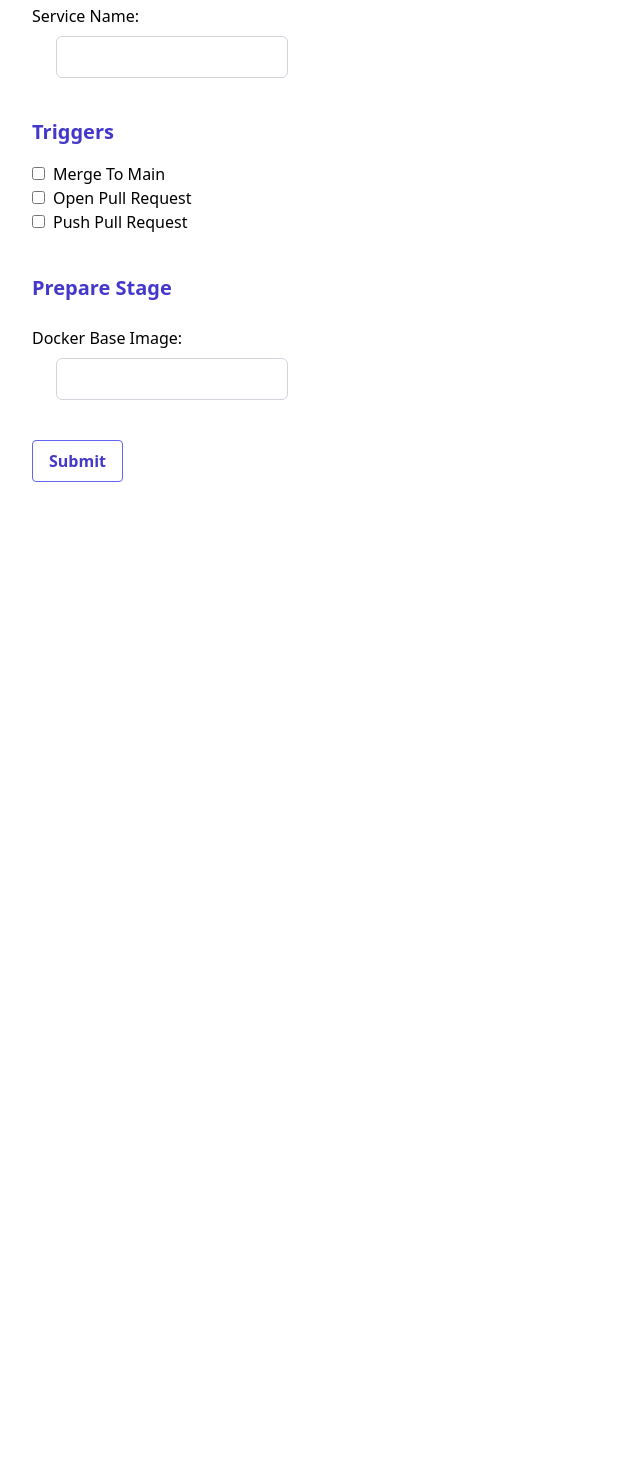
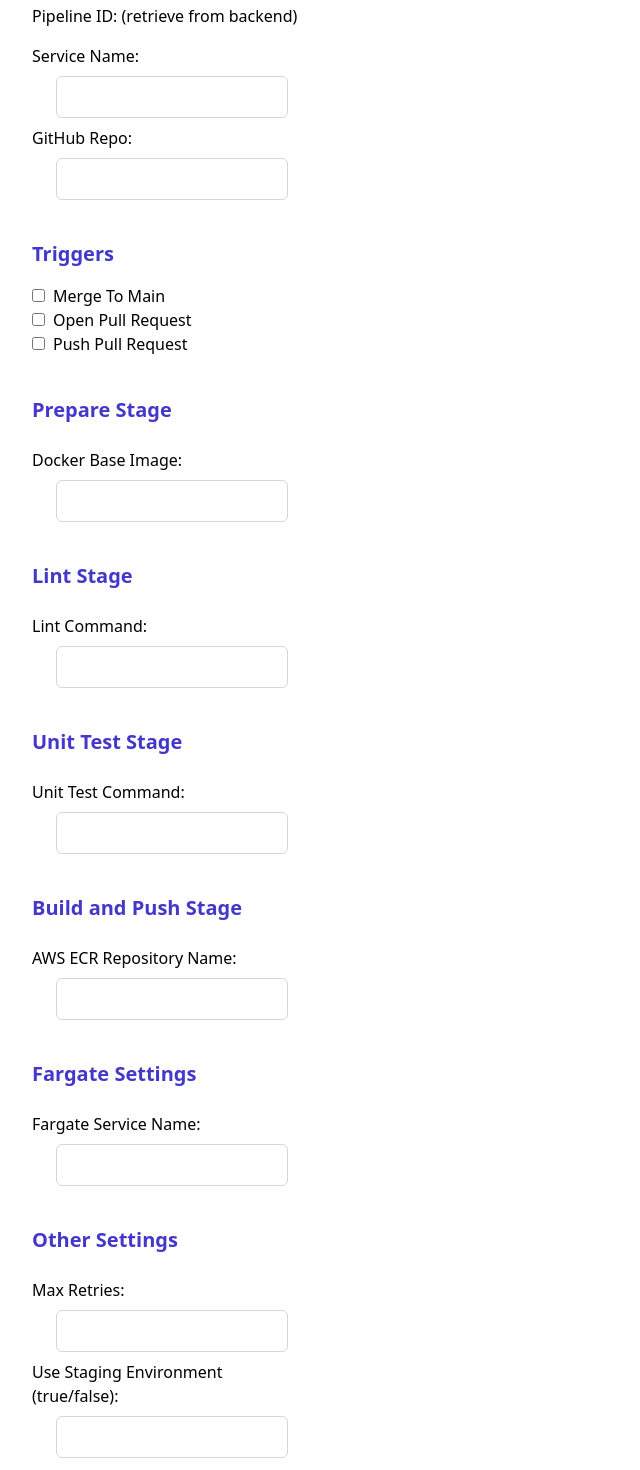
Before and after one commit to seamless-cicd/seamless-frontend, a React (Vite) app: page /service-set-up in a window 1280 px wide. Shown: the part 80-1550 px from the top of the page, without its empty margins (0-640 px from the left). Before the commit the page ends 800 px from the top, so only its background shows below. Built offline with nearby package versions, Linux system fonts and the light colour scheme.

Commit message:
feat: service set up
- fields and input validation added for service set up form
- data is captured in an object and can be sent with axios

```diff
--- a/src/components/PipelineSetUp.tsx
+++ b/src/components/PipelineSetUp.tsx
@@ -1,3 +1,5 @@
+// To Do: create pipeline ID either on backend when this is submitted or on front end
+
 import { useNavigate } from "react-router-dom";
 import { useForm } from "react-hook-form";
 import { yupResolver } from '@hookform/resolvers/yup';
@@ -11,9 +13,9 @@ const inputBorderStyle = "ml-6 border border-gray-300 rounded-md py-2 px-4 focus
 
 
 const schema = yup.object().shape({
-  pipelineName: yup.string().required(),
+  pipelineName: yup.string().required('Name is required'),
   // PAT has a length of 40 chars
-  gitHubPAT: yup.string().required().min(40).max(40),
+  gitHubPAT: yup.string().required().min(40, 'Must be 40 characters').max(40, 'Must be 40 characters'),
   // awsAccountID is a 12 digit number from what I have seen
   awsAccountID: yup.number().required().min(100000000000, 'Must be 12 digits').max(999999999999, 'Must be 12 digits'),
   // will automatically lowercase it
--- a/src/components/ServiceSetUp.tsx
+++ b/src/components/ServiceSetUp.tsx
@@ -3,7 +3,7 @@ import { useForm } from "react-hook-form";
 import { yupResolver } from '@hookform/resolvers/yup';
 import * as yup from 'yup';
 
-const submitButtonStyle = "mt-10 bg-transparent hover:bg-indigo-500 text-indigo-700 font-semibold hover:text-white py-2 px-4 border border-indigo-500 hover:border-transparent rounded";
+const submitButtonStyle = "mt-10 mb-10 bg-transparent hover:bg-indigo-500 text-indigo-700 font-semibold hover:text-white py-2 px-4 border border-indigo-500 hover:border-transparent rounded";
 
 const errorMsgStyle = "bg-red-100 px-4 py-2 text-red-700";
 
@@ -12,11 +12,17 @@ const inputBorderStyle = "ml-6 border border-gray-300 rounded-md py-2 px-4 focus
 
 const schema = yup.object().shape({
   serviceName: yup.string().required(),
-  dockerBaseImage: yup.string().required(),
-  // checkboxes: yup.array().of(yup.boolean()),
+  repo: yup.string().required(),
   mergeMain: yup.boolean().default(false),
   openPullRequest: yup.boolean().default(false),
   pushPullRequest: yup.boolean().default(false),
+  dockerBaseImage: yup.string().required(),
+  lintCommand: yup.string().required(),
+  unitTestCommand: yup.string().required(),
+  ecrRepoName: yup.string().required(),
+  fargateServiceName: yup.string().required(),
+  maxRetries: yup.number().min(0).max(5),
+  useStagingEnvironment: yup.boolean().default(false),
 });
 
 const ServiceSetUp = () => {
@@ -37,6 +43,7 @@ const ServiceSetUp = () => {
   return (
     <div className="mt-8 ml-8">
     <h2 className="text-3xl text-indigo-700 font-extrabold mb-4">Service Set Up</h2>
+    <p className="mb-4">Pipeline ID: (retrieve from backend)</p>
     <form onSubmit={handleSubmit(onSubmit)}>
       <div className = "flex flex-col gap-2 w-64">
       <label htmlFor='serviceName'>Service Name: </label>
@@ -47,6 +54,15 @@ const ServiceSetUp = () => {
           {...register("serviceName")}
         />
         {errors.serviceName && <p className={errorMsgStyle}>{errors.serviceName.message}</p>}
+
+        <label htmlFor='repo'>GitHub Repo: </label>
+        <input
+          className={inputBorderStyle}
+          type="text"
+          id="repo"
+          {...register("repo")}
+        />
+        {errors.repo && <p className={errorMsgStyle}>{errors.repo.message}</p>}
 
 
       <div>
@@ -93,6 +109,66 @@ const ServiceSetUp = () => {
         {errors.dockerBaseImage && <p className={errorMsgStyle}>{errors.dockerBaseImage.message}</p>}
 
 
+        <h3 className="text-xl text-indigo-700 font-bold mb-4 mt-8">Lint Stage</h3>
+      <label>Lint Command: </label>
+        <input
+          className={inputBorderStyle}
+          type="text"
+          id="lintCommand"
+          {...register("lintCommand")}
+        />
+        {errors.lintCommand && <p className={errorMsgStyle}>{errors.lintCommand.message}</p>}
+
+        <h3 className="text-xl text-indigo-700 font-bold mb-4 mt-8">Unit Test Stage</h3>
+        <label>Unit Test Command: </label>
+          <input
+            className={inputBorderStyle}
+            type="text"
+            id="unitTestCommand"
+            {...register("unitTestCommand")}
+          />
+        {errors.unitTestCommand && <p className={errorMsgStyle}>{errors.unitTestCommand.message}</p>}
+
+        <h3 className="text-xl text-indigo-700 font-bold mb-4 mt-8">Build and Push Stage</h3>
+        <label>AWS ECR Repository Name: </label>
+          <input
+            className={inputBorderStyle}
+            type="text"
+            id="ecrRepoName"
+            {...register("ecrRepoName")}
+          />
+        {errors.ecrRepoName && <p className={errorMsgStyle}>{errors.ecrRepoName.message}</p>}
+
+        <h3 className="text-xl text-indigo-700 font-bold mb-4 mt-8">Fargate Settings</h3>
+        <label>Fargate Service Name: </label>
+          <input
+            className={inputBorderStyle}
+            type="text"
+            id="fargateServiceName"
+            {...register("fargateServiceName")}
+          />
+        {errors.fargateServiceName && <p className={errorMsgStyle}>{errors.fargateServiceName.message}</p>}
+
+        <h3 className="text-xl text-indigo-700 font-bold mb-4 mt-8">Other Settings</h3>
+        <label>Max Retries: </label>
+          <input
+            className={inputBorderStyle}
+            type="text"
+            id="maxRetries"
+            {...register("maxRetries")}
+          />
+        {errors.maxRetries && <p className={errorMsgStyle}>{errors.maxRetries.message}</p>}
+
+        <label>Use Staging Environment (true/false): </label>
+          <input
+            className={inputBorderStyle}
+            type="text"
+            id="useStagingEnvironment"
+            {...register("useStagingEnvironment")}
+          />
+        {errors.useStagingEnvironment && <p className={errorMsgStyle}>{errors.useStagingEnvironment.message}</p>}
+
+
 
       </div>
 
```
